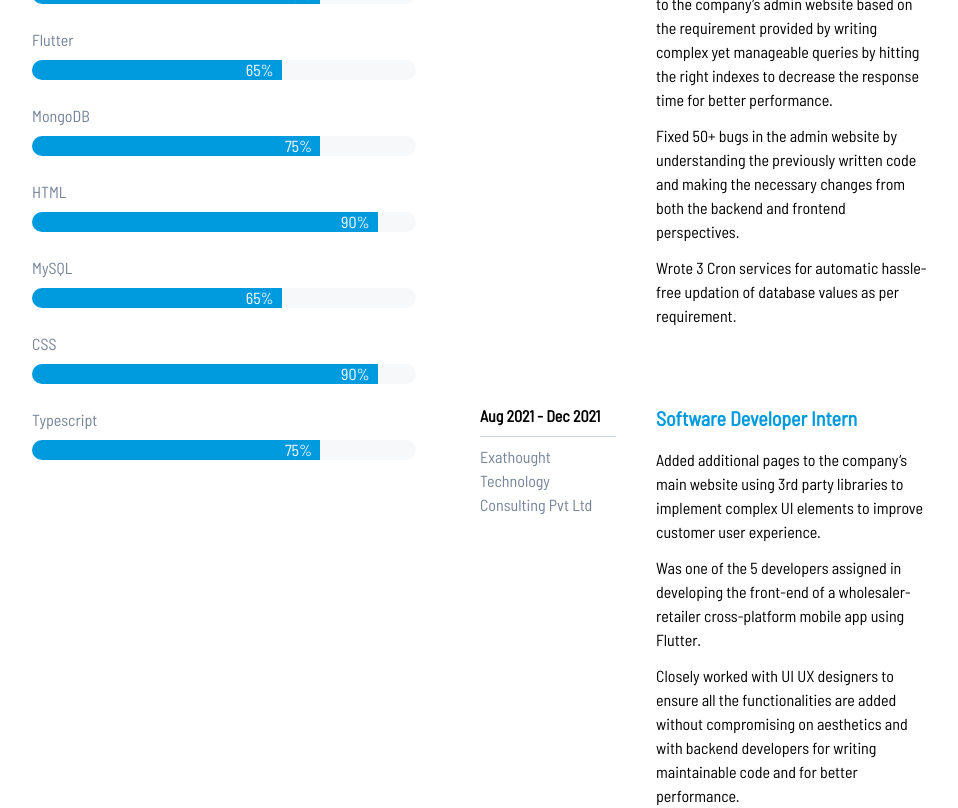
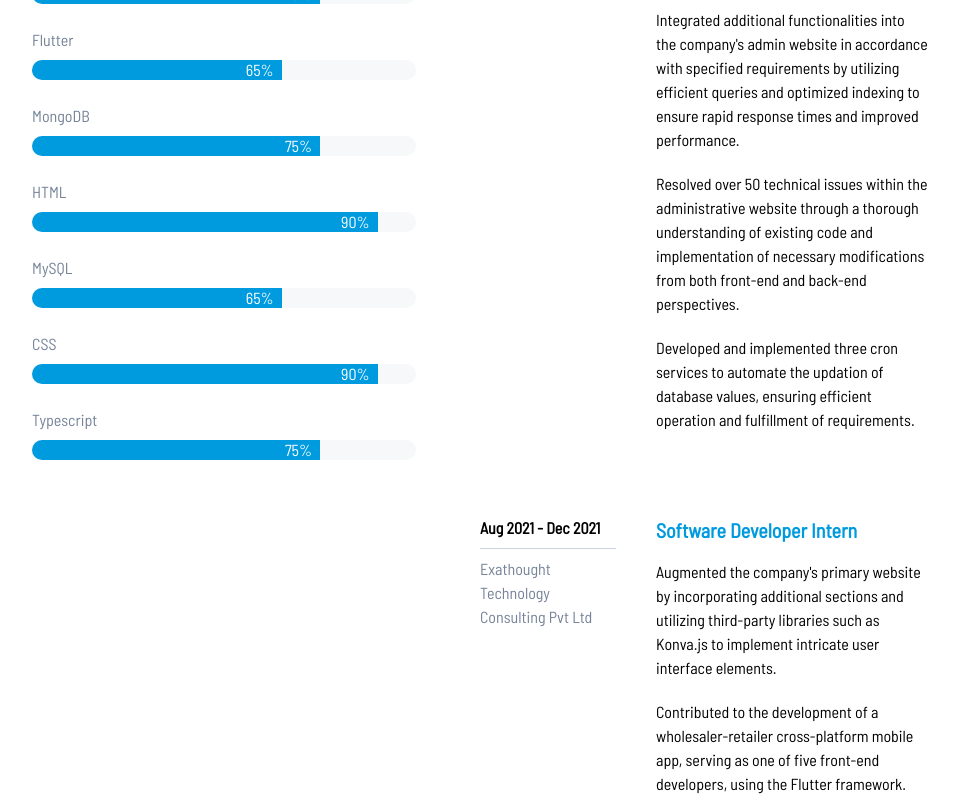
Before and after one commit to lestercorreya/Portfolio, a Next.js app: page / in a window 1280 px wide. Shown: the part 1960-2768 px from the top of the page, without its empty margins (160-1118 px from the left). Built offline with nearby package versions, Linux system fonts and the light colour scheme; a web font is replaced by a local one.

Commit message:
key responsibilities rewritten

```diff
--- a/components/FooterSection.js
+++ b/components/FooterSection.js
@@ -11,11 +11,11 @@ const FooterSection = () => {
           <div className='font-primary text-primary font-extrabold mb-5 md:text-lg lg:text-xl lg:mb-6'>Social Links</div>
           <div className='flex items-center md:mb-2'>
             <LinkedIn className='text-3xl mr-2' />
-            <a href="https://github.com/lestercorreya" target="_blank" rel="noreferrer" className='text-secondary lg:text-lg hover:text-primary'>github.com/lestercorreya</a>
+            <a href="https://github.com/lestercorreya" target="_blank" rel="noreferrer" className='text-secondary lg:text-lg hover:text-primary'>linkedIn.com/in/lester-correya</a>
           </div>
           <div className='flex items-center'>
             <GitHub className='text-3xl mr-2' />
-            <a href="https://www.linkedin.com/in/lester-correya" target="_blank" rel="noreferrer" className='text-secondary lg:text-lg hover:text-primary'>linkedIn.com/in/lester-correya</a>
+            <a href="https://www.linkedin.com/in/lester-correya" target="_blank" rel="noreferrer" className='text-secondary lg:text-lg hover:text-primary'>github.com/lestercorreya</a>
           </div>
         </div>
         <div className='mb-6 flex-1'>
--- a/components/SkillsSection.js
+++ b/components/SkillsSection.js
@@ -40,6 +40,29 @@ const SkillsSection = (props) => {
       "level": "75%"
     },
   ]
+  const experiences = [
+    {
+      "company": "Vah Vah Institute Pvt Ltd",
+      "duration": "May 2022 - Nov 2022",
+      "designation": "Associate Software Developer",
+      "responsibilites": [
+        "Successfully executed the revamp of the company's primary website to feature a modern design, as well as incorporating additional sections to enhance the overall user experience.",
+        "Integrated additional functionalities into the company's admin website in accordance with specified requirements by utilizing efficient queries and optimized indexing to ensure rapid response times and improved performance.",
+        "Resolved over 50 technical issues within the administrative website through a thorough understanding of existing code and implementation of necessary modifications from both front-end and back-end perspectives.",
+        "Developed and implemented three cron services to automate the updation of database values, ensuring efficient operation and fulfillment of requirements."
+      ]
+    },
+    {
+      "company": "Exathought Technology Consulting Pvt Ltd",
+      "duration": "Aug 2021 - Dec 2021",
+      "designation": "Software Developer Intern",
+      "responsibilites": [
+        "Augmented the company's primary website by incorporating additional sections and utilizing third-party libraries such as Konva.js to implement intricate user interface elements.",
+        "Contributed to the development of a wholesaler-retailer cross-platform mobile app, serving as one of five front-end developers, using the Flutter framework.",
+        "Collaborated closely with both UI/UX designers and back-end developers to ensure that all functionalities were implemented with a focus on both aesthetic appeal and code maintainability, resulting in optimal performance of the application."
+      ]
+    }
+  ]
 
   const [onceInView, setOnceInView] = useState(false)
 
@@ -67,34 +90,28 @@ const SkillsSection = (props) => {
         </div>
       </div>
       <div className='flex-1'>
-        <div className='text-4xl font-primary mb-10 font-extrabold lg:mb-20'>My Experience</div>
-        <div className='mb-16 lg:flex'>
+        <div className='text-4xl font-primary mb-12 font-extrabold lg:mb-16'>My Experience</div>
+        {experiences.map((experience) => {
+          return (
+            <>
+              <div className='mb-16 lg:flex' key={experience.company}>
                 <div className='mb-5 flex-1 lg:mr-10'>
-            <div className='mb-2 font-semibold'>May 2022 - Nov 2022</div>
+                  <div className='mb-2 font-semibold'>{experience.duration}</div>
                   <div className='h-px bg-slate-300 w-full mb-2'></div>
-            <div className='text-secondary'>Vah Vah Institute Pvt Ltd</div>
+                  <div className='text-secondary'>{experience.company}</div>
                 </div>
                 <div className='flex-2'>
-            <div className='text-primary text-xl mb-4 font-semibold'>Associate Software Developer</div>
-            <div className='mb-3'>Updated the company’s main website to a newer design and added additional sections to the same.</div>
-            <div className='mb-3'>Added backend and frontend functionalities to the company’s admin website based on the requirement provided by writing complex yet manageable queries by hitting the right indexes to decrease the response time for better performance.</div>
-            <div className='mb-3'>Fixed 50+ bugs in the admin website by understanding the previously written code and making the necessary changes from both the backend and frontend perspectives.</div>
-            <div className='mb-3'>Wrote 3 Cron services for automatic hassle-free updation of database values as per requirement.</div>
+                  <div className='text-primary text-xl mb-4 font-semibold'>{experience.designation}</div>
+                  {experience.responsibilites.map(responsibility => {
+                    return (
+                      <div className='mb-5' key={responsibility}>{responsibility}</div>
+                    )
+                  })}
                 </div>
               </div>
-        <div className='lg:flex'>
-          <div className='mb-5 flex-1 lg:mr-10'>
-            <div className='mb-2 font-semibold'>Aug 2021 - Dec 2021</div>
-            <div className='h-px bg-slate-300 w-full mb-2'></div>
-            <div className='text-secondary'>Exathought Technology Consulting Pvt Ltd</div>
-          </div>
-          <div className='flex-2'>
-            <div className='text-primary text-xl mb-4 font-semibold'>Software Developer Intern</div>
-            <div className='mb-3'>Added additional pages to the company’s main website using 3rd party libraries to implement complex UI elements to improve customer user experience.</div>
-            <div className='mb-3'>Was one of the 5 developers assigned in developing the front-end of a wholesaler-retailer cross-platform mobile app using Flutter.</div>
-            <div className='mb-3'>Closely worked with UI UX designers to ensure all the functionalities are added without compromising on aesthetics and with backend developers for writing maintainable code and for better performance.</div>
-          </div>
-        </div>
+            </>
+          )
+        })}
       </div>
     </div>
   )
```
Lines whose indentation alone changed are shown as unchanged.
